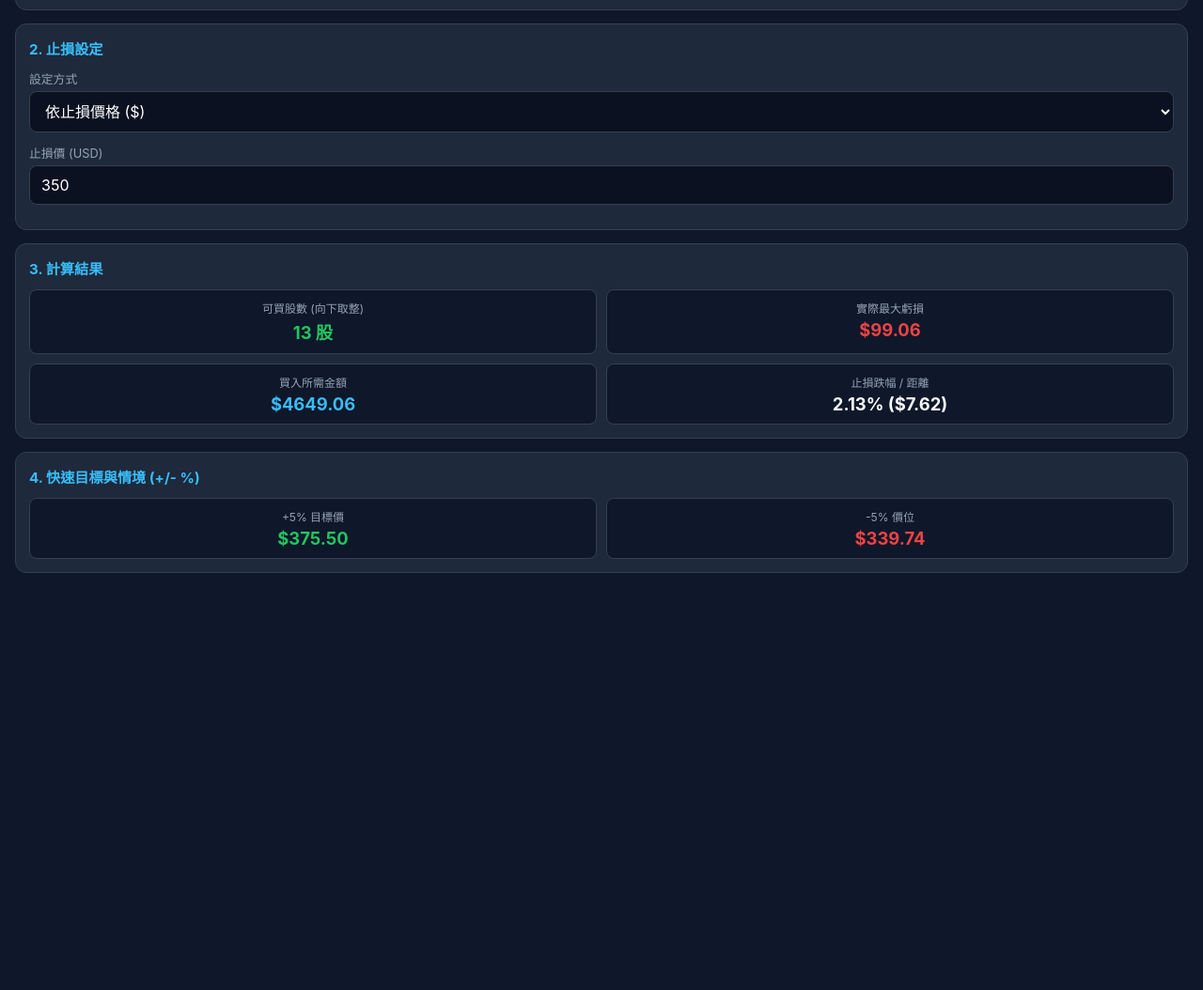
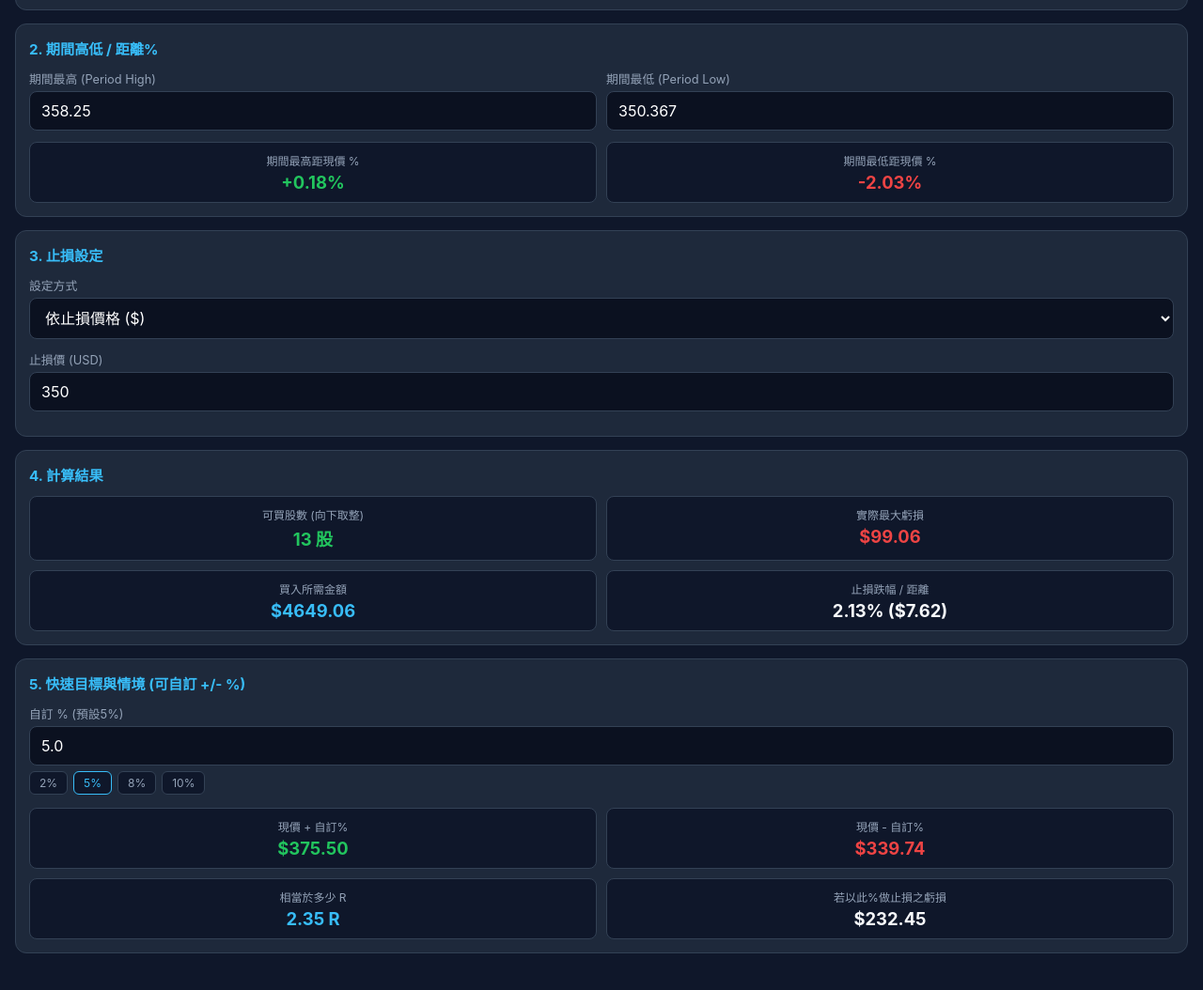
Before and after one commit to sinmc1997/uk, a plain HTML site: page index.html in a window 1280 px wide. Shown: the part 360-1414 px from the top of the page at 94% size. Before the commit the page ends 1024 px from the top, so only its background shows below. Drawn offline with Linux system fonts and the light colour scheme.

Commit message:
feat: add period high/low distance % and custom +/- % scenario

```diff
--- a/index.html
+++ b/index.html
@@ -89,7 +89,31 @@
     </div>
 
     <div class="card">
-      <div class="card-title">2. 止損設定</div>
+      <div class="card-title">2. 期間高低 / 距離%</div>
+      <div class="grid-2">
+        <div class="form-group">
+          <label class="form-label">期間最高 (Period High)</label>
+          <input type="number" step="0.001" id="periodHigh" value="358.25" oninput="calcForward()">
+        </div>
+        <div class="form-group">
+          <label class="form-label">期間最低 (Period Low)</label>
+          <input type="number" step="0.001" id="periodLow" value="350.367" oninput="calcForward()">
+        </div>
+      </div>
+      <div class="grid-2">
+        <div class="result-box">
+          <div class="result-label">期間最高距現價 %</div>
+          <div class="result-val val-green" id="res-high-dist">0.00%</div>
+        </div>
+        <div class="result-box">
+          <div class="result-label">期間最低距現價 %</div>
+          <div class="result-val val-red" id="res-low-dist">0.00%</div>
+        </div>
+      </div>
+    </div>
+
+    <div class="card">
+      <div class="card-title">3. 止損設定</div>
       <div class="form-group">
         <label class="form-label">設定方式</label>
         <select id="stopMode" onchange="toggleStopMode()">
@@ -113,7 +137,7 @@
     </div>
 
     <div class="card">
-      <div class="card-title">3. 計算結果</div>
+      <div class="card-title">4. 計算結果</div>
       <div class="grid-2" style="margin-bottom: 10px;">
         <div class="result-box">
           <div class="result-label">可買股數 (向下取整)</div>
@@ -137,15 +161,35 @@
     </div>
 
     <div class="card">
-      <div class="card-title">4. 快速目標與情境 (+/- %)</div>
+      <div class="card-title">5. 快速目標與情境 (可自訂 +/- %)</div>
+      <div class="form-group">
+        <label class="form-label">自訂 % (預設5%)</label>
+        <input type="number" step="0.1" id="customPct" value="5.0" oninput="calcForward()">
+        <div class="badge-group">
+          <span class="badge" onclick="setCustomPct(2)">2%</span>
+          <span class="badge active" onclick="setCustomPct(5)">5%</span>
+          <span class="badge" onclick="setCustomPct(8)">8%</span>
+          <span class="badge" onclick="setCustomPct(10)">10%</span>
+        </div>
+      </div>
       <div class="grid-2">
         <div class="result-box">
-          <div class="result-label">+5% 目標價</div>
-          <div class="result-val val-green" id="res-target-plus5">$0.00</div>
+          <div class="result-label">現價 + 自訂%</div>
+          <div class="result-val val-green" id="res-target-plus">$0.00</div>
         </div>
         <div class="result-box">
-          <div class="result-label">-5% 價位</div>
-          <div class="result-val val-red" id="res-target-minus5">$0.00</div>
+          <div class="result-label">現價 - 自訂%</div>
+          <div class="result-val val-red" id="res-target-minus">$0.00</div>
+        </div>
+      </div>
+      <div class="grid-2" style="margin-top:10px;">
+        <div class="result-box">
+          <div class="result-label">相當於多少 R</div>
+          <div class="result-val val-accent" id="res-r-value">0.00 R</div>
+        </div>
+        <div class="result-box">
+          <div class="result-label">若以此%做止損之虧損</div>
+          <div class="result-val" id="res-custom-loss">$0.00</div>
         </div>
       </div>
     </div>
@@ -233,6 +277,11 @@
       calcForward();
     }
 
+    function setCustomPct(val) {
+      document.getElementById('customPct').value = val;
+      calcForward();
+    }
+
     function setRevLoss(val) {
       document.getElementById('rev-loss').value = val;
       calcReverse();
@@ -243,6 +292,9 @@
       const capital = parseFloat(document.getElementById('capital').value) || 0;
       const riskPct = (parseFloat(document.getElementById('riskPct').value) || 0) / 100;
       const mode = document.getElementById('stopMode').value;
+      const periodHigh = parseFloat(document.getElementById('periodHigh').value) || 0;
+      const periodLow = parseFloat(document.getElementById('periodLow').value) || 0;
+      const customPct = (parseFloat(document.getElementById('customPct').value) || 0) / 100;
 
       let stopPrice = 0;
       if (mode === 'price') {
@@ -269,8 +321,21 @@
       document.getElementById('res-cost').innerText = '$' + cost.toFixed(2);
       document.getElementById('res-stopdist').innerText = stopDistPct.toFixed(2) + '% ($' + riskPerShare.toFixed(2) + ')';
 
-      document.getElementById('res-target-plus5').innerText = '$' + (price * 1.05).toFixed(2);
-      document.getElementById('res-target-minus5').innerText = '$' + (price * 0.95).toFixed(2);
+      const highDist = price > 0 ? ((periodHigh - price) / price) * 100 : 0;
+      const lowDist = price > 0 ? ((periodLow - price) / price) * 100 : 0;
+      document.getElementById('res-high-dist').innerText = (highDist >= 0 ? '+' : '') + highDist.toFixed(2) + '%';
+      document.getElementById('res-low-dist').innerText = (lowDist >= 0 ? '+' : '') + lowDist.toFixed(2) + '%';
+
+      const targetPlus = price * (1 + customPct);
+      const targetMinus = price * (1 - customPct);
+      document.getElementById('res-target-plus').innerText = '$' + targetPlus.toFixed(2);
+      document.getElementById('res-target-minus').innerText = '$' + targetMinus.toFixed(2);
+
+      const customLoss = shares * (price - targetMinus);
+      document.getElementById('res-custom-loss').innerText = '$' + customLoss.toFixed(2);
+
+      const rValue = stopDistPct !== 0 ? (customPct * 100) / stopDistPct : 0;
+      document.getElementById('res-r-value').innerText = rValue.toFixed(2) + ' R';
     }
 
     function calcReverse() {
```
